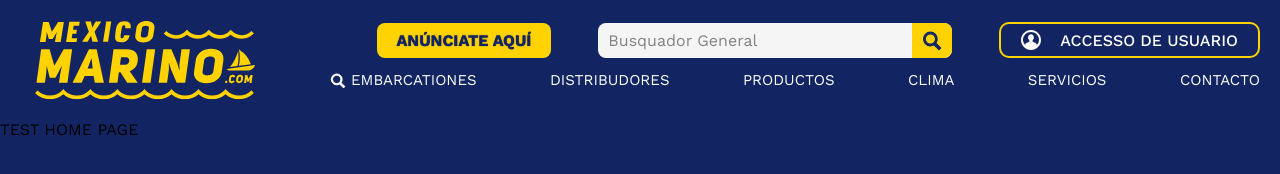
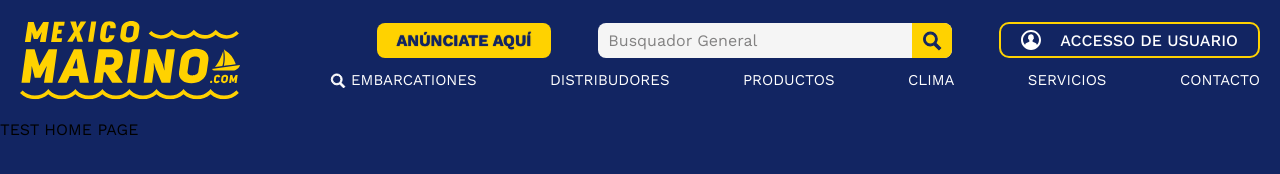
Before and after one commit to ChristopherPHolder/Mexico-Marino, a Gatsby site: page / in a window 1280 px wide. Built offline with nearby package versions, Linux system fonts and the light colour scheme; Gatsby itself is replaced by a stand-in of ours.

Commit message:
fix: remove padding from main logo in nav

```diff
--- a/src/components/navbar/navbar.styles.scss
+++ b/src/components/navbar/navbar.styles.scss
@@ -13,7 +13,6 @@ header {
       .navbar-logo {
         height: 80px;
         width: 220px;
-        padding-left: 15px;
       }
     }
 
```
